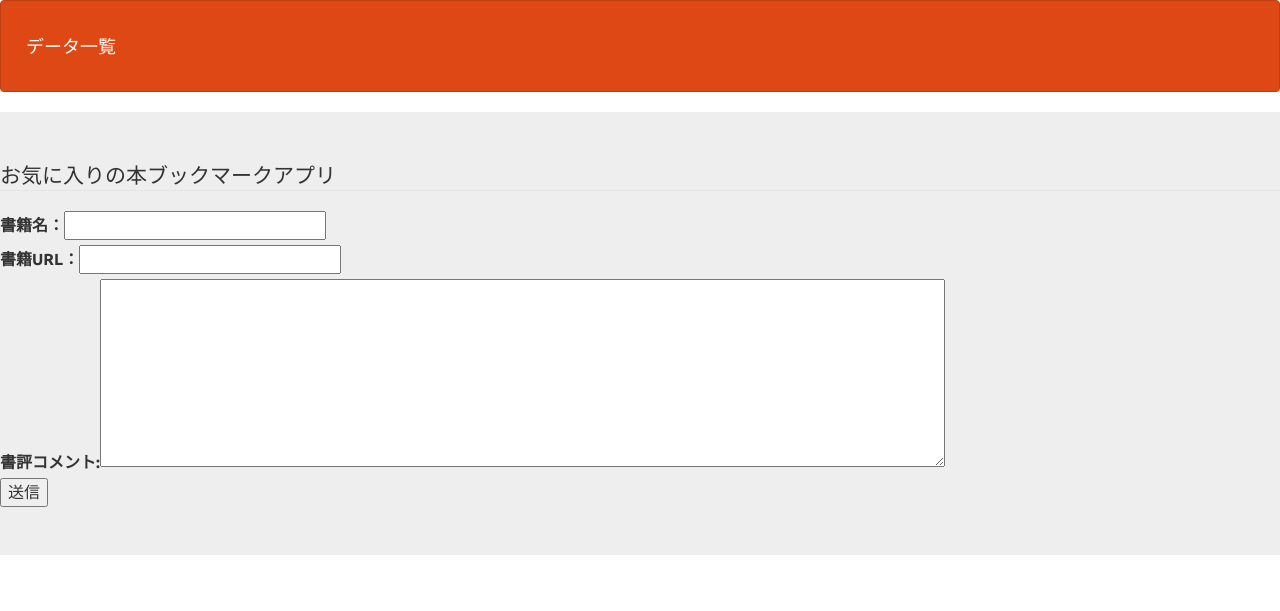
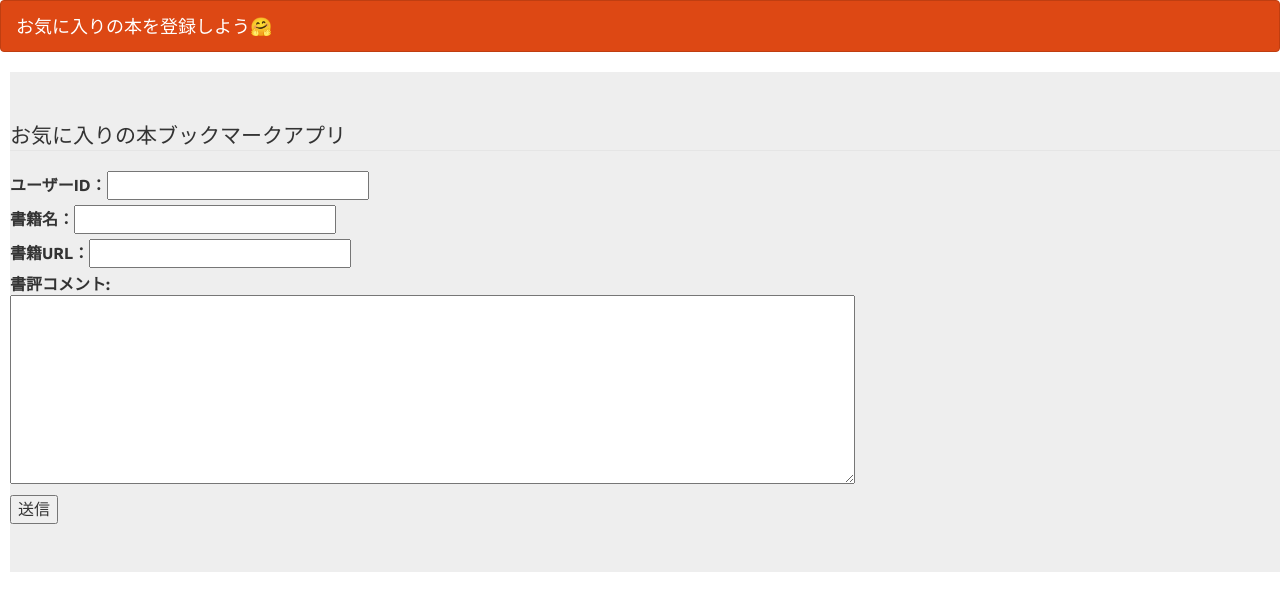
Before and after one commit to happyWeirdo/kadai07_db1_20231209, a PHP site: page / in a window 1280 px wide. Shown: the top 611 px of the page. Run offline with PHP 8.4, Linux system fonts and the light colour scheme.

Commit message:
second commit

```diff
--- a/index.php
+++ b/index.php
@@ -3,11 +3,11 @@
 
 <head>
     <meta charset="UTF-8">
-    <title>データ登録</title>
+    <title>お気に入りの本登録</title>
     <link href="css/bootstrap.min.css" rel="stylesheet">
     <style>
         div {
-            padding: 10px;
+            margin-left: 10px;
             font-size: 16px;
         }
     </style>
@@ -19,7 +19,7 @@
     <header>
         <nav class="navbar navbar-default">
             <div class="container-fluid">
-                <div class="navbar-header"><a class="navbar-brand" href="select.php">データ一覧</a></div>
+                <div class="navbar-header"><a class="navbar-brand" href="select.php">お気に入りの本を登録しよう🤗</a></div>
             </div>
         </nav>
     </header>
@@ -30,9 +30,10 @@
         <div class="jumbotron">
             <fieldset>
                 <legend>お気に入りの本ブックマークアプリ</legend>
+                <label>ユーザーID：<input type="text" name="user_id"></label><br>
                 <label>書籍名：<input type="text" name="book_name"></label><br>
-                <label>書籍URL：<input type="text" name="email"></label><br>
-                <label>書評コメント:<textArea name="content" rows="8" cols="80"></textArea></label><br>
+                <label>書籍URL：<input type="text" name="book_url"></label><br>
+                <label>書評コメント:<br><textArea name="book_comment" rows="8" cols="80"></textArea></label><br>
                 <input type="submit" value="送信">
             </fieldset>
         </div>
--- a/select.php
+++ b/select.php
@@ -32,7 +32,7 @@
   //  while文　〜の間、⚪︎⚪︎する
   while( $result = $stmt->fetch(PDO::FETCH_ASSOC)){
     $view .= "<p>";
-    $view .= h($result['reg_datetime'], ENT_QUOTES) . h($result['book_name'], ENT_QUOTES) . h($result['book_comment'], ENT_QUOTES);
+    $view .= h($result['reg_datetime'], ENT_QUOTES) . h($result['user_id'], ENT_QUOTES). h($result['book_name'], ENT_QUOTES) . h($result['book_comment'], ENT_QUOTES);
     // dbの中身のxxs対策に、htmlspecialcharsを使う
     $view .= "</p>";
   }
```
Also changed, not shown: insert.php (+5 -3 lines).
